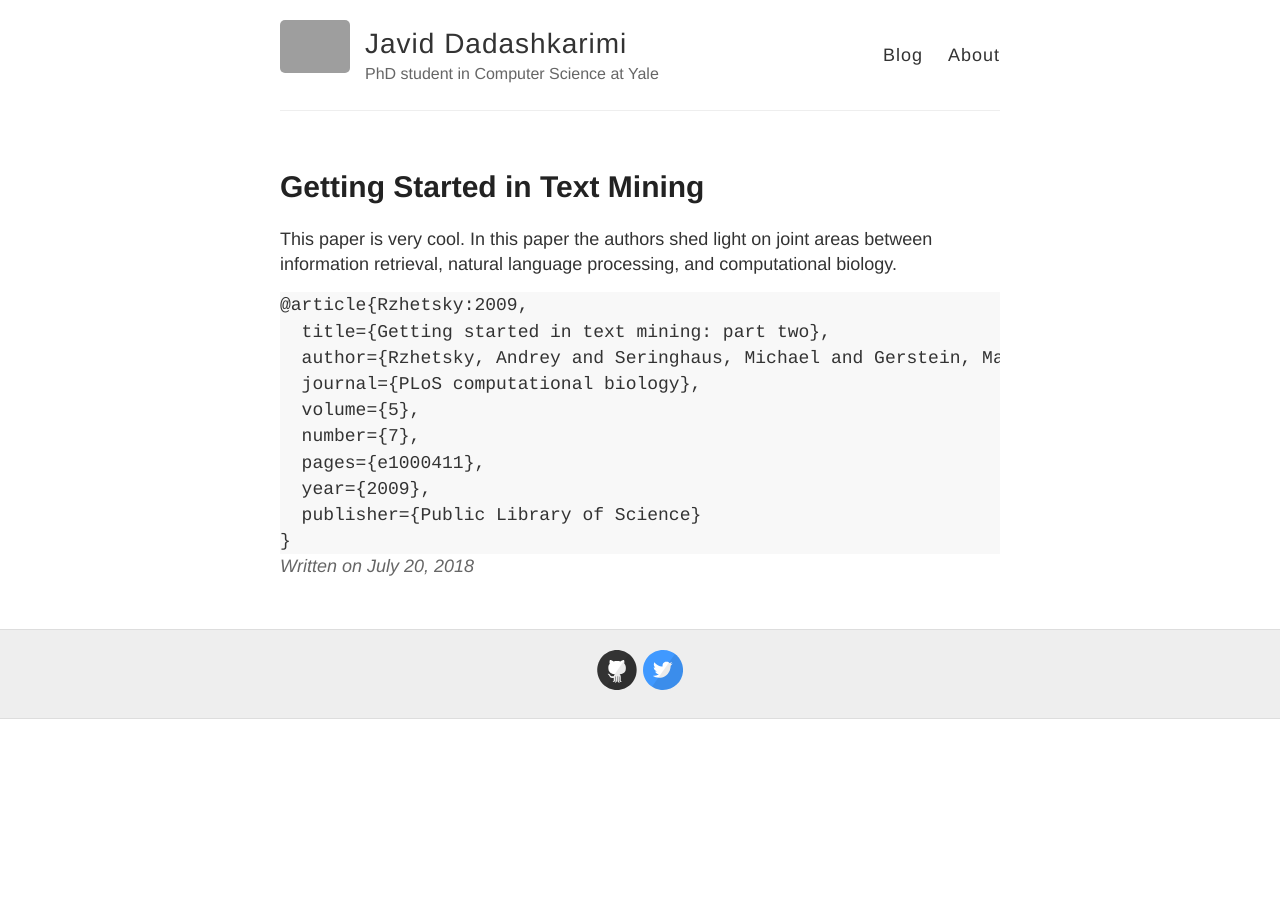
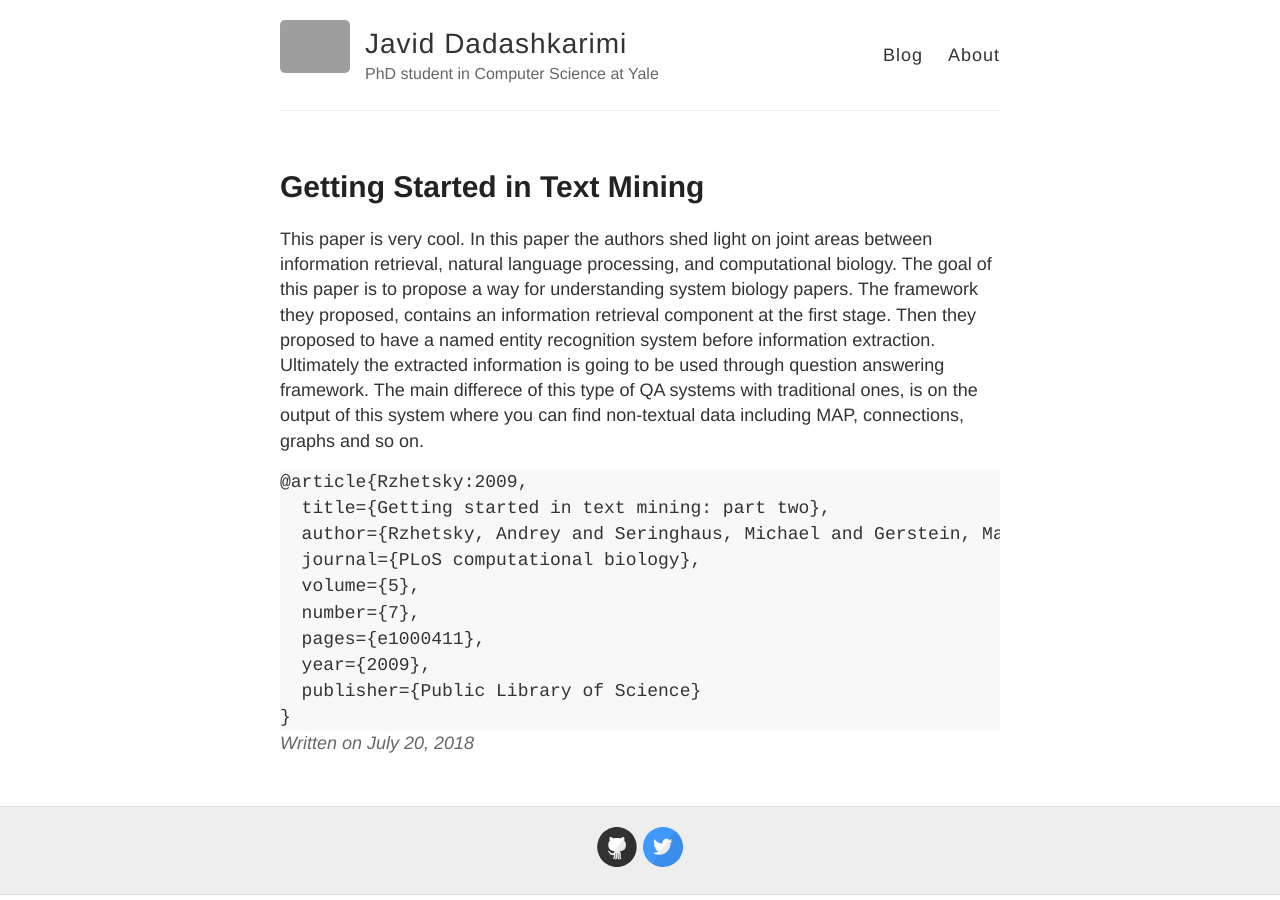
Before and after one commit to jsdelivrbot/dadashkarimi.github.io, a Jekyll site: the page built from _posts/2018-7-20-getting-started-with-text-mining.md, in a window 1280 px wide. Built offline with Jekyll 4.4.1, drawn with Linux system fonts in a browser that asks for light colours; grey boxes are pictures that could not be loaded.

Commit message:
new post

````diff
--- a/_posts/2018-7-20-getting-started-with-text-mining.md
+++ b/_posts/2018-7-20-getting-started-with-text-mining.md
@@ -4,6 +4,11 @@ title: Getting Started in Text Mining
 ---
 
 This paper is very cool. In this paper the authors shed light on joint areas between information retrieval, natural language processing, and computational biology.
+The goal of this paper is to propose a way for understanding system biology papers.
+The framework they proposed, contains an information retrieval component at the first stage.
+Then they proposed to have a named entity recognition system before information extraction.
+Ultimately the extracted information is going to be used through question answering framework.
+The main differece of this type of QA systems with traditional ones, is on the output of this system where you can find non-textual data including MAP, connections, graphs and so on.
 
 ```
 @article{Rzhetsky:2009,
````
